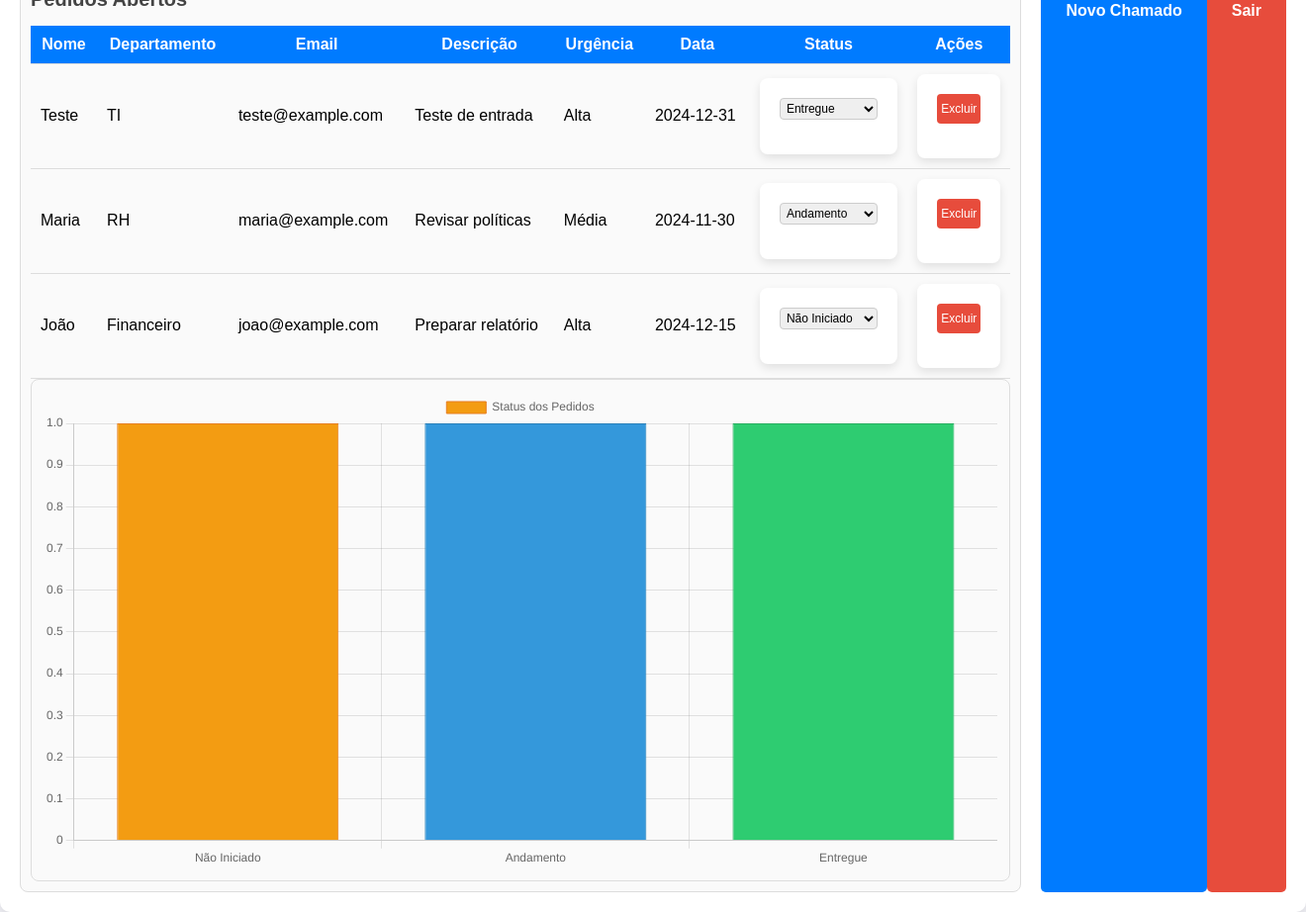
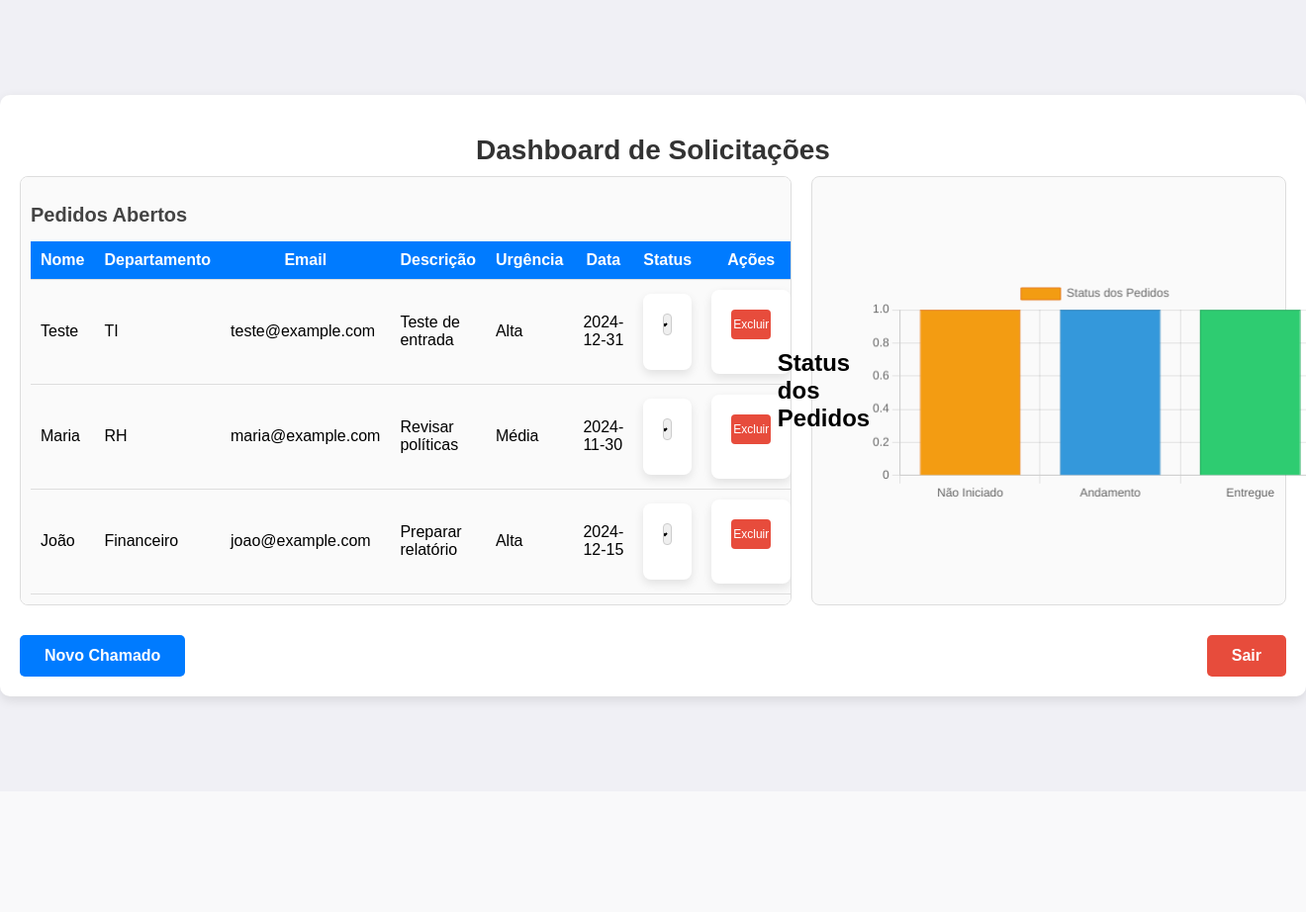
Before and after one commit to jozue185/sistema-chamados, a Flask app: page /dashboard in a window 1320 px wide; the page is wider, and only the part inside the window is pictured. Shown: that part at 99% size. After the commit the page ends 714 px from the top of that part, so only its background shows below. Run offline with Flask 3, Linux system fonts and the light colour scheme; the visitor is signed in with stand-in values (Sample User, id 1).

Commit message:
Update dashboard.html

```diff
--- a/templates/dashboard.html
+++ b/templates/dashboard.html
@@ -59,9 +59,11 @@
                         {% endfor %}
                     </tbody>
                 </table>
+            </div>
 
             <!-- Container do Gráfico -->
             <div class="chart-container">
+                <h2>Status dos Pedidos</h2>
                 <canvas id="statusChart"></canvas>
             </div>
         </div>
```
